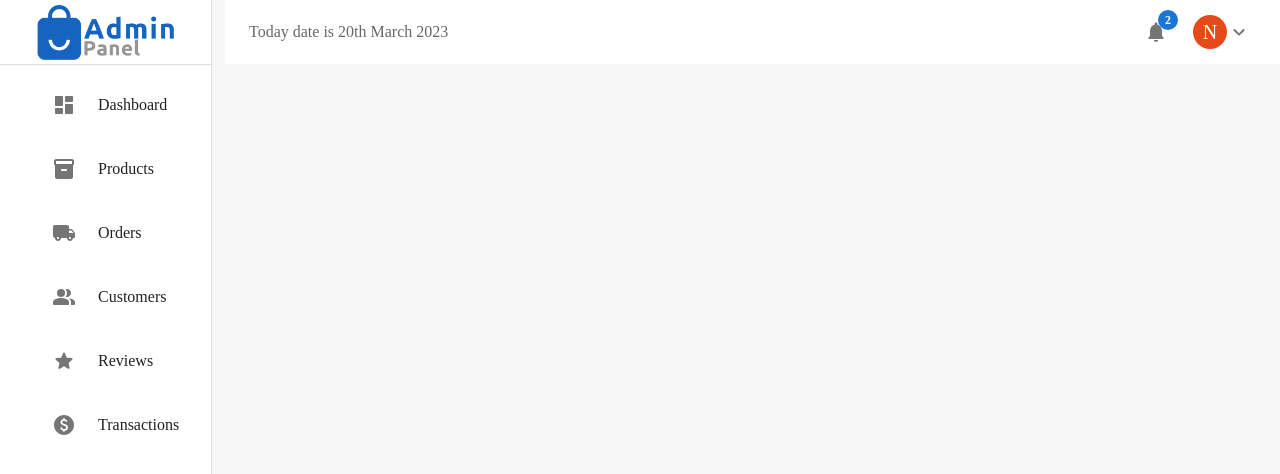
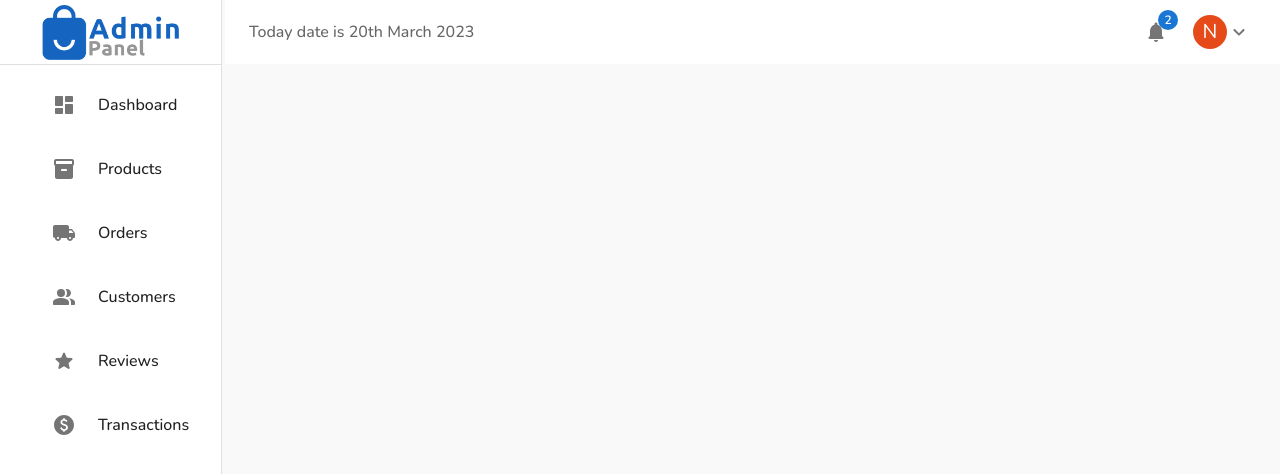
Before and after one commit to alee-anwar/Nakamura-Super-Store, a React (Create React App) app in the folder admin/: page /login in a window 1280 px wide. Shown: the top 474 px of the page. Built offline with nearby package versions, Linux system fonts and the light colour scheme.

Commit message:
Update index.css

```diff
--- a/admin/src/index.css
+++ b/admin/src/index.css
@@ -1,9 +1,11 @@
+@import url("https://fonts.googleapis.com/css2?family=Nunito:ital,wght@0,200;0,300;0,400;0,500;0,600;0,700;0,800;0,900;0,1000;1,200;1,300;1,400;1,500;1,600;1,700;1,800;1,900;1,1000&display=swap");
+
 body {
-  background-color: #f7f7f7;
+  background-color: #f9f9f9;
   margin: 0;
-  font-family: -apple-system, BlinkMacSystemFont, 'Segoe UI', 'Roboto', 'Oxygen',
+  /* font-family: -apple-system, BlinkMacSystemFont, 'Segoe UI', 'Roboto', 'Oxygen',
     'Ubuntu', 'Cantarell', 'Fira Sans', 'Droid Sans', 'Helvetica Neue',
-    sans-serif;
+    sans-serif; */
   -webkit-font-smoothing: antialiased;
   -moz-osx-font-smoothing: grayscale;
 }
```
